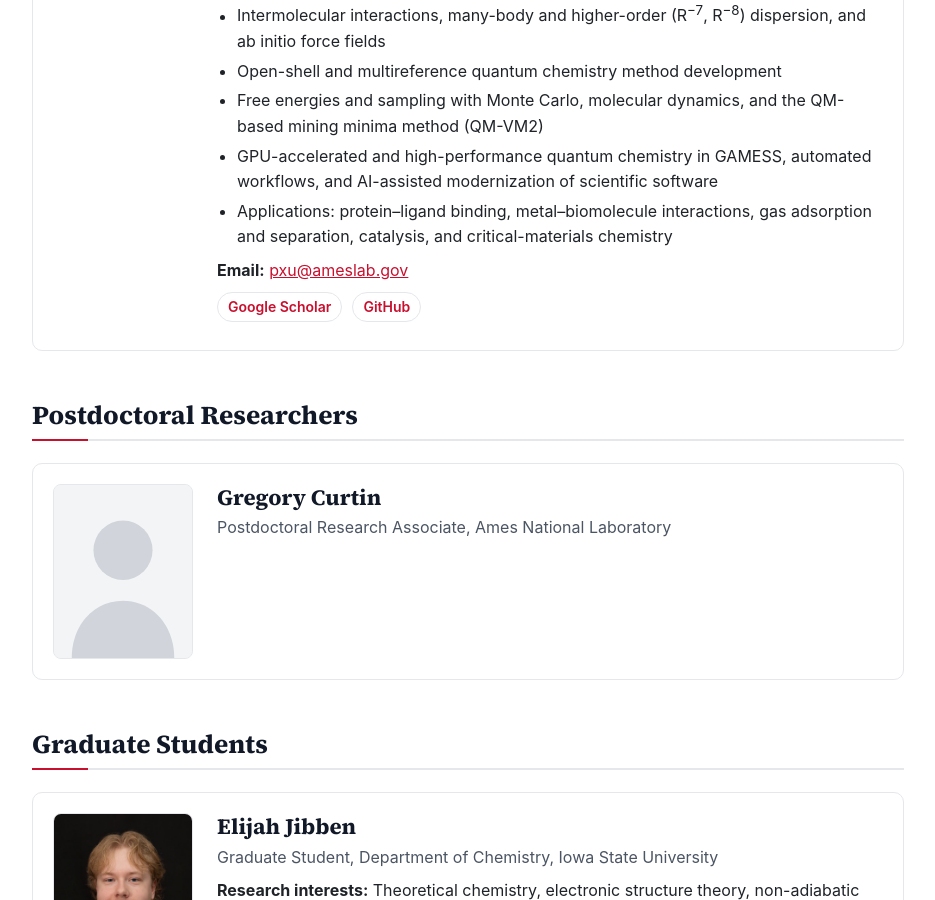
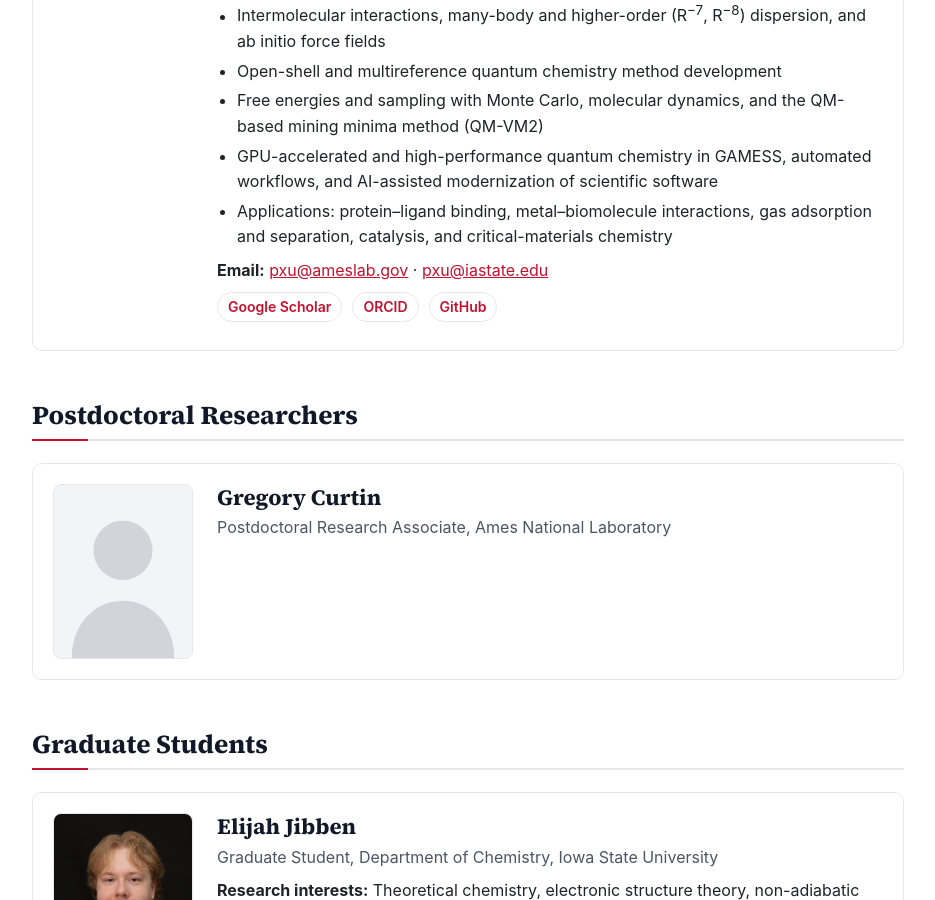
Before and after one commit to XU-QCgroup/XU-QCgroup.github.io, a Jekyll site: the page built from people.html, in a window 1280 px wide and 900 px high, scrolled down 630 px. Shown: the whole window, without its empty margins (172-1107 px from the left). Built offline with Jekyll 4.4.1, drawn with Linux system fonts in a browser that asks for light colours.

Commit message:
Add ISU email and ORCID to PI profile
Email can now be one address or a list.

Co-Authored-By: Claude Opus 5.5 <noreply@anthropic.com>

```diff
--- a/_data/links.yml
+++ b/_data/links.yml
@@ -4,7 +4,7 @@ pi:
   - name: Google Scholar
     url: https://scholar.google.com/citations?user=1w8XrjYAAAAJ&hl=en
   - name: ORCID
-    url: ""        # TODO: https://orcid.org/0000-...
+    url: https://orcid.org/0000-0002-7762-8934
   - name: GitHub
     url: https://github.com/XU-QCgroup
   - name: Ames Lab profile
--- a/_data/people.yml
+++ b/_data/people.yml
@@ -1,6 +1,6 @@
 # Each section is hidden automatically while its members list is empty.
 # Member fields (all optional except name): photo, role, bio, interests, project,
-# email, fun, links (true shows the PI profile links from links.yml).
+# email (one address or a list), fun, links (true shows the PI profile links from links.yml).
 # interests can be one sentence, or a list (with an optional interests_summary line above it).
 # Without a photo, a placeholder silhouette is shown.
 
@@ -22,7 +22,9 @@
         - Free energies and sampling with Monte Carlo, molecular dynamics, and the QM-based mining minima method (QM-VM2)
         - GPU-accelerated and high-performance quantum chemistry in GAMESS, automated workflows, and AI-assisted modernization of scientific software
         - "Applications: protein–ligand binding, metal–biomolecule interactions, gas adsorption and separation, catalysis, and critical-materials chemistry"
-      email: pxu@ameslab.gov
+      email:
+        - pxu@ameslab.gov
+        - pxu@iastate.edu
       links: true
 
 - section: Postdoctoral Researchers
--- a/_includes/person.html
+++ b/_includes/person.html
@@ -14,7 +14,9 @@
       <ul class="interest-list">{% for item in p.interests %}<li>{{ item }}</li>{% endfor %}</ul>
     {% elsif p.interests and p.interests != "" %}<p><strong>Research interests:</strong> {{ p.interests }}</p>{% endif %}
     {% if p.project and p.project != "" %}<p><strong>Project area:</strong> {{ p.project }}</p>{% endif %}
-    {% if p.email and p.email != "" %}<p><strong>Email:</strong> <a href="mailto:{{ p.email }}">{{ p.email }}</a></p>{% endif %}
+    {% if p.email.first %}
+      <p><strong>Email:</strong> {% for address in p.email %}<a href="mailto:{{ address }}">{{ address }}</a>{% unless forloop.last %} · {% endunless %}{% endfor %}</p>
+    {% elsif p.email and p.email != "" %}<p><strong>Email:</strong> <a href="mailto:{{ p.email }}">{{ p.email }}</a></p>{% endif %}
     {% if p.fun and p.fun != "" %}<p><strong>Fun detail:</strong> {{ p.fun }}</p>{% endif %}
     {% if p.links %}{% include profile-links.html %}{% endif %}
   </div>
```
Also changed, not shown: README.md.
